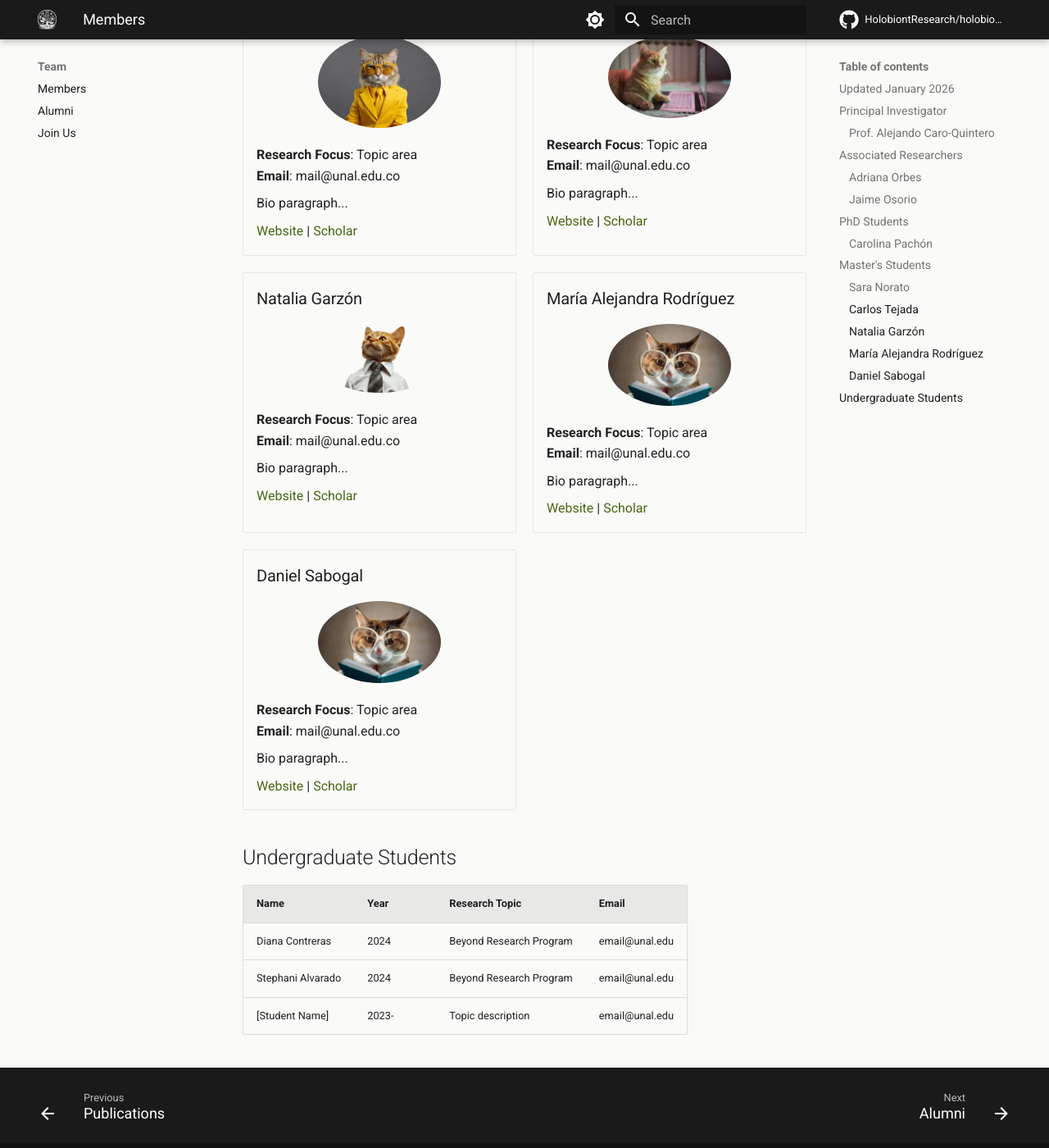
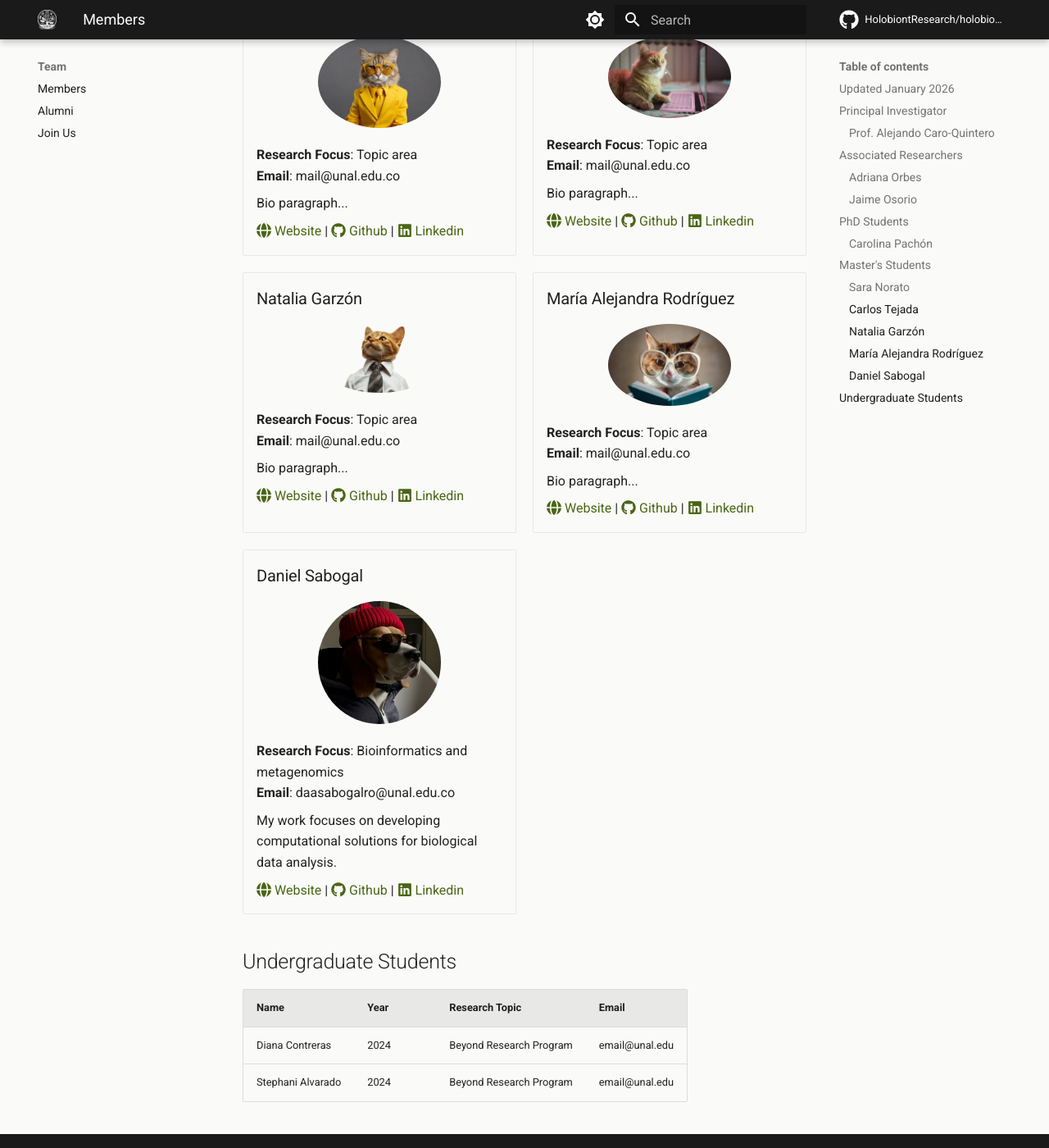
Before and after one commit to HolobiontResearch/holobionts-website, an MkDocs documentation site: the page built from docs/team/index.md, in a window 1280 px wide and 1400 px high, scrolled down 1870 px. Shown: the whole window at 82% size. Built offline with MkDocs 1.6.1 and Material for MkDocs 9.7.7, drawn with Linux system fonts in a browser that asks for light colours; comment, search, counter and statistics services are not loaded; some of the changed text lies outside the part shown.

Commit message:
Update socials and sample team member

```diff
--- a/docs/team/index.md
+++ b/docs/team/index.md
@@ -16,7 +16,7 @@
 
     **Bio**: I am an assistant professor in the Department of Biology at the National University of Colombia (Bogotá). I have a degree in microbiology from the Universidad de los Andes, a master's degree from the University of Puerto Rico Recinto Universitario de Mayaguez (UPRM) and a PhD from the Georgia Institute of Techonology (GeorgiaTech). <p>My research focuses on understanding the mechanisms that determine the diversity patterns of microbial communities associated with systems of agricultural and livestock importance, as well as elucidating through genomics and metagenomics the evolutionary adaptations that lead to the strengthening of these associations (e.g., plant endophytes).</p>
 
-    [Personal Website](#) | [Google Scholar](https://scholar.google.com/citations?user=I9CF3vIAAAAJ&hl=es) | [GitHub](https://github.com/HolobiontResearch)
+    [:fontawesome-solid-globe: Website](#) | [:fontawesome-brands-google-scholar: Google Scholar](https://scholar.google.com/citations?user=I9CF3vIAAAAJ&hl=es) | [:fontawesome-brands-github: GitHub](https://github.com/HolobiontResearch) | [:fontawesome-brands-linkedin: Linkedin](https://www.linkedin.com/in/)
 
 </div>
 
@@ -33,7 +33,7 @@
 
     Bio paragraph...
 
-    [Website](#) | [Scholar](#)
+    [:fontawesome-solid-globe: Website](#) | [:fontawesome-brands-github: Github](https://github.com/) | [:fontawesome-brands-linkedin: Linkedin](https://www.linkedin.com/in/)
 
 -   ### Jaime Osorio
 
@@ -44,7 +44,7 @@
 
     Bio paragraph...
 
-    [Website](#) | [Scholar](#)
+    [:fontawesome-solid-globe: Website](#) | [:fontawesome-brands-github: Github](https://github.com/) | [:fontawesome-brands-linkedin: Linkedin](https://www.linkedin.com/in/)
 
 </div>
 
@@ -61,7 +61,7 @@
 
     Bio paragraph...
 
-    [Website](#) | [Scholar](#)
+    [:fontawesome-solid-globe: Website](#) | [:fontawesome-brands-github: Github](https://github.com/) | [:fontawesome-brands-linkedin: Linkedin](https://www.linkedin.com/in/)
 
 </div>
 
@@ -78,7 +78,7 @@
 
     Bio paragraph...
 
-    [Website](#) | [Scholar](#)
+    [:fontawesome-solid-globe: Website](#) | [:fontawesome-brands-github: Github](https://github.com/) | [:fontawesome-brands-linkedin: Linkedin](https://www.linkedin.com/in/)
 
 -   ### Carlos Tejada
 
@@ -89,7 +89,7 @@
 
     Bio paragraph...
 
-    [Website](#) | [Scholar](#)
+    [:fontawesome-solid-globe: Website](#) | [:fontawesome-brands-github: Github](https://github.com/) | [:fontawesome-brands-linkedin: Linkedin](https://www.linkedin.com/in/)
 
 -   ### Natalia Garzón
 
@@ -100,7 +100,7 @@
 
     Bio paragraph...
 
-    [Website](#) | [Scholar](#)
+    [:fontawesome-solid-globe: Website](#) | [:fontawesome-brands-github: Github](https://github.com/) | [:fontawesome-brands-linkedin: Linkedin](https://www.linkedin.com/in/)
 
 -   ### María Alejandra Rodríguez
 
@@ -111,18 +111,18 @@
 
     Bio paragraph...
 
-    [Website](#) | [Scholar](#)
+    [:fontawesome-solid-globe: Website](#) | [:fontawesome-brands-github: Github](https://github.com/) | [:fontawesome-brands-linkedin: Linkedin](https://www.linkedin.com/in/)
 
 -   ### Daniel Sabogal
 
-    ![Photo](../assets/team/phd_1jpg.jpg){ width=150 }
+    ![Photo](../assets/team/masters_2.jpg){ width=150 }
 
-    **Research Focus**: Topic area
-    **Email**: mail@unal.edu.co
+    **Research Focus**: Bioinformatics and metagenomics
+    **Email**: daasabogalro@unal.edu.co
 
-    Bio paragraph...
+    My work focuses on developing computational solutions for biological data analysis.
 
-    [Website](#) | [Scholar](#)
+    [:fontawesome-solid-globe: Website](https://daasabogalro.github.io/) | [:fontawesome-brands-github: Github](https://github.com/daasabogalro) | [:fontawesome-brands-linkedin: Linkedin](https://www.linkedin.com/in/daasabogalro/)
 
 </div>
 
@@ -132,4 +132,3 @@
 |------|------|----------------|-------|
 | Diana Contreras | 2024 | Beyond Research Program | email@unal.edu |
 | Stephani Alvarado | 2024 | Beyond Research Program | email@unal.edu |
-| [Student Name] | 2023- | Topic description | email@unal.edu |
```
Also changed, not shown: docs/assets/team/masters_2.jpg (added).
